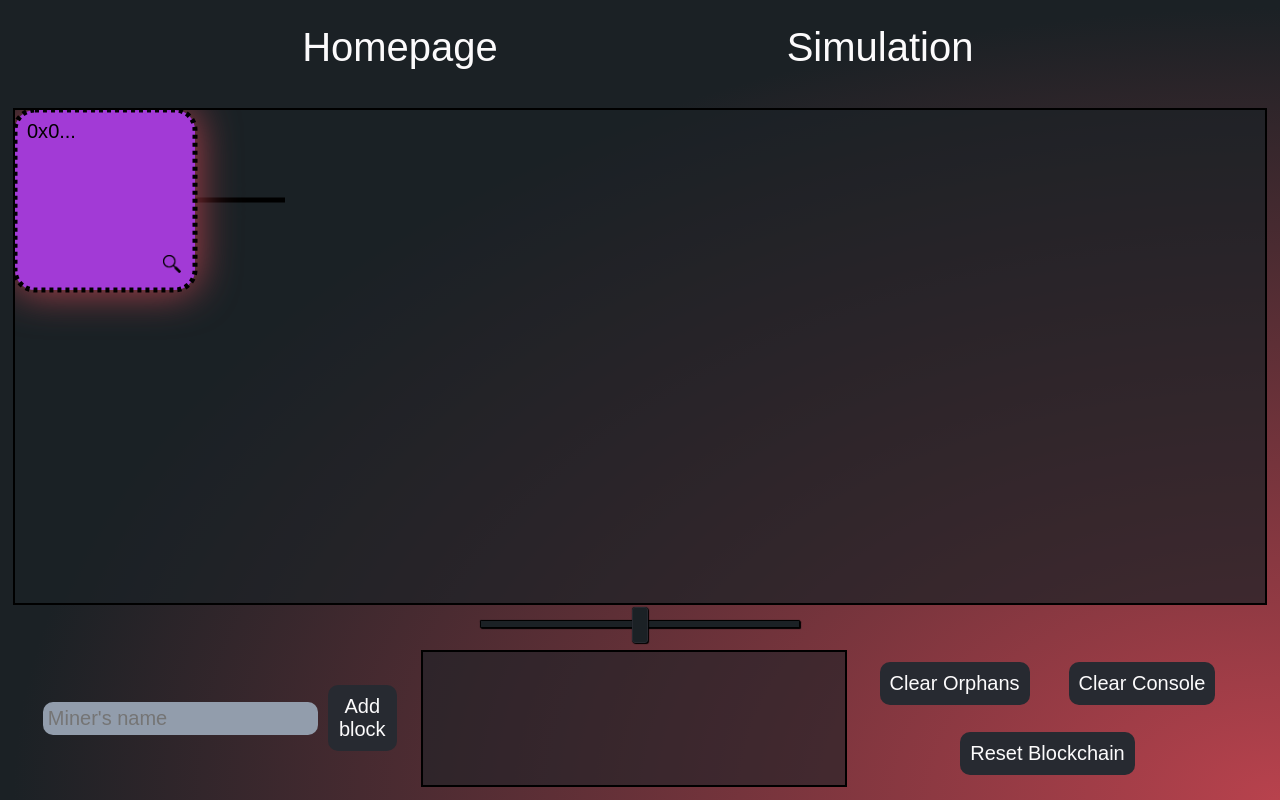
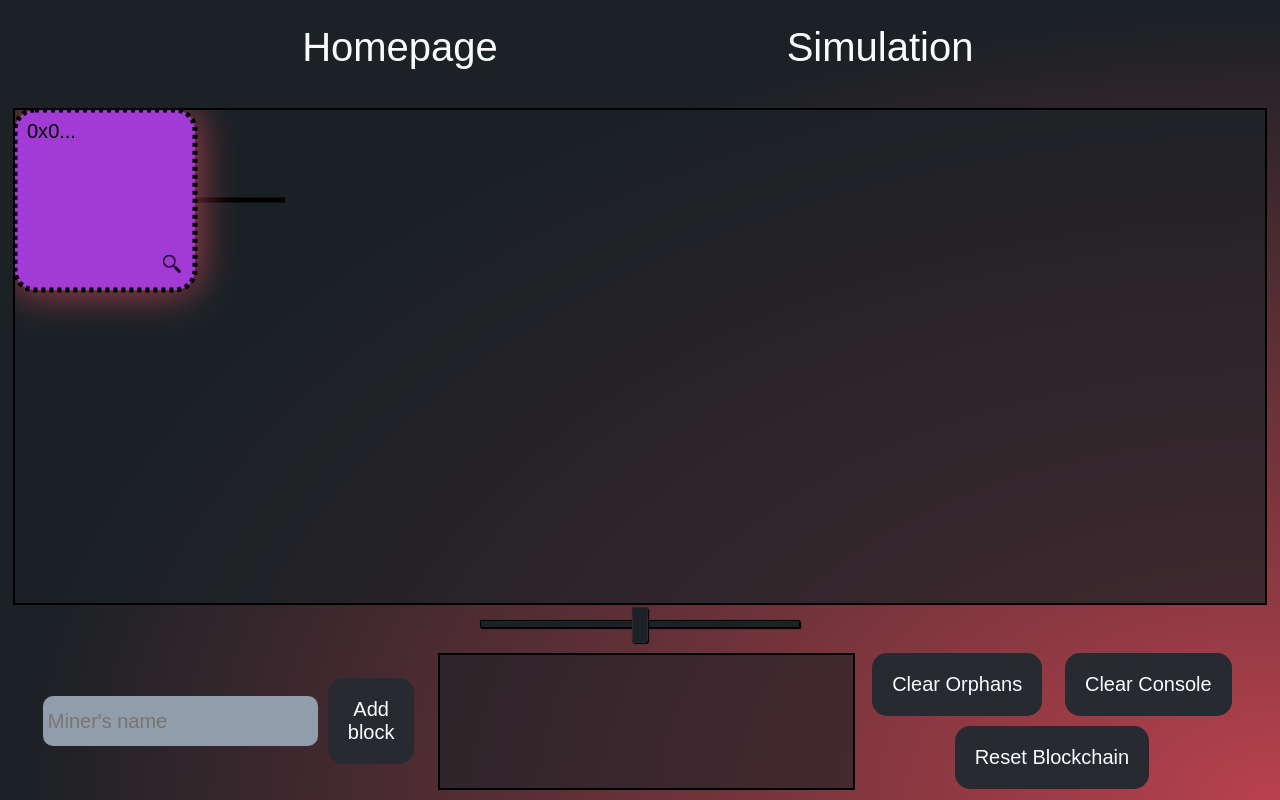
Before and after one commit to Frashier/BlockchainSim, a React (Create React App) app: page /simulation in a window 1280 px wide. Built offline with nearby package versions, Linux system fonts and the light colour scheme.

Commit message:
reorganized routes

```diff
--- a/src/Components/App/App.js
+++ b/src/Components/App/App.js
@@ -1,15 +1,20 @@
 import "./App.css";
 import Navbar from "../Navbar/Navbar";
-import { Outlet } from "react-router-dom";
+import { BrowserRouter, Outlet, Route, Routes } from "react-router-dom";
+import Homepage from "../Homepage/Homepage";
+import Simulation from "../Simulation/Simulation";
 
 function App() {
   return (
-    <div className="app_container">
-      <Navbar />
-      <div className="app_body">
-        <Outlet />
+    <BrowserRouter>
+      <div className="app_container">
+        <Navbar />
+        <Routes className="app_body">
+          <Route path="/simulation" element={<Simulation />} />
+          <Route path="/" element={<Homepage />} />
+        </Routes>
       </div>
-    </div>
+    </BrowserRouter>
   );
 }
 
--- /dev/null
+++ b/src/Components/Homepage/Homepage.js
@@ -0,0 +1,7 @@
+import "./Homepage.css";
+
+function Homepage() {
+  return <div className="homepage">Home</div>;
+}
+
+export default Homepage;
--- a/src/Components/Simulation/Simulation.css
+++ b/src/Components/Simulation/Simulation.css
@@ -154,6 +154,7 @@
   display: flex;
   flex-direction: row;
   align-items: center;
+  align-self: center;
   margin: 30px;
   gap: 10px;
 }
@@ -162,6 +163,7 @@
   background-color: var(--grey);
   border: none;
   font-size: 20px;
+  height: 40px;
   border-radius: 10px;
   padding: 5px;
 }
--- a/src/Components/Simulation/Simulation.js
+++ b/src/Components/Simulation/Simulation.js
@@ -11,6 +11,7 @@ import Modal from "react-modal";
 // verify blockchain
 // nonce and prevHash on genesis
 // move blockchian to original position on reset
+// move add block to blocks that are branchable?
 
 Modal.setAppElement(document.getElementById("root"));
 
--- a/src/index.css
+++ b/src/index.css
@@ -29,9 +29,9 @@ code {
 }
 
 .basic-button {
-  border-radius: 10px;
+  border-radius: 15px;
   font-size: 20px;
-  padding: 10px;
+  padding: 20px;
   border: none;
   box-shadow: none;
   color: var(--white);
--- a/src/index.js
+++ b/src/index.js
@@ -3,18 +3,13 @@ import ReactDOM from "react-dom";
 import "./index.css";
 import App from "./Components/App/App";
 import Simulation from "./Components/Simulation/Simulation";
+import Homepage from "./Components/Homepage/Homepage";
 import reportWebVitals from "./reportWebVitals";
 import { BrowserRouter, Routes, Route } from "react-router-dom";
 
 ReactDOM.render(
   <React.StrictMode>
-    <BrowserRouter>
-      <Routes>
-        <Route path="/" element={<App />}>
-          <Route path="simulation" element={<Simulation />} />
-        </Route>
-      </Routes>
-    </BrowserRouter>
+    <App />
   </React.StrictMode>,
   document.getElementById("root")
 );
```
Also changed, not shown: src/Components/Simulation/Blockchain.js (+6 -2 lines), src/Components/Homepage/Homepage.css (added).
